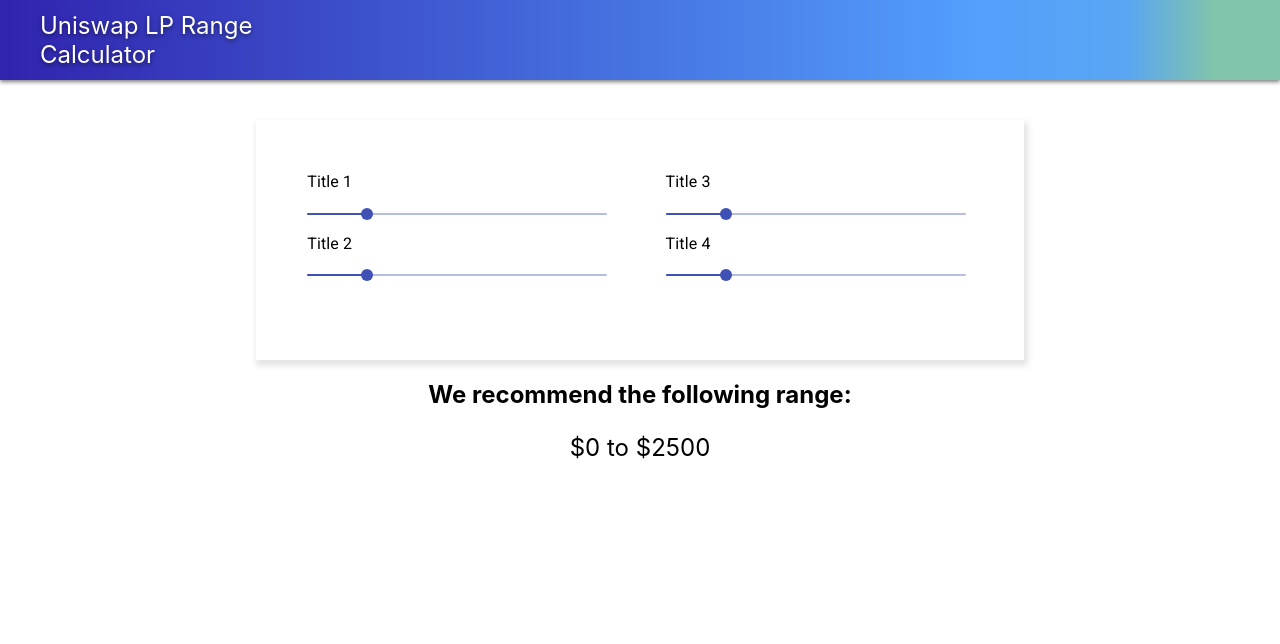
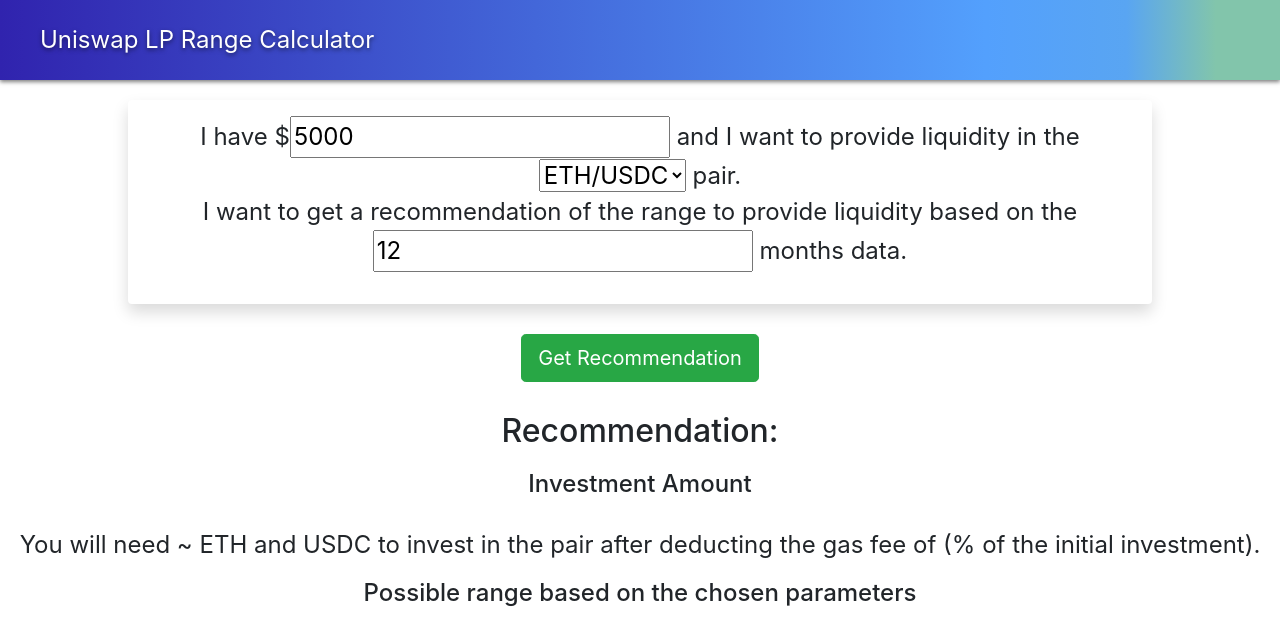
Before and after one commit to Samuel787/lp-calculator, a React (Create React App) app: page / in a window 1280 px wide. Shown: the top 644 px of the page. Built offline with nearby package versions, Linux system fonts and the light colour scheme.

Commit message:
Add base react code for frontend

```diff
--- a/public/index.html
+++ b/public/index.html
@@ -5,15 +5,16 @@
         <link rel="icon" href="%PUBLIC_URL%/favicon.ico" />
         <meta name="viewport" content="width=device-width, initial-scale=1" />
         <meta name="theme-color" content="#000000" />
-    <meta
-      name="description"
-      content="Uniswap LP Calculator created by NUS FinTech Society"
-    />
+        <meta name="description" content="Uniswap LP Calculator created by NUS FinTech Society" />
         <link rel="apple-touch-icon" href="%PUBLIC_URL%/logo192.png" />
+
         <link
             rel="stylesheet"
-      href="https://fonts.googleapis.com/css?family=Roboto:300,400,500,700&display=swap"
+            href="https://stackpath.bootstrapcdn.com/bootstrap/4.1.3/css/bootstrap.min.css"
+            integrity="sha384-MCw98/SFnGE8fJT3GXwEOngsV7Zt27NXFoaoApmYm81iuXoPkFOJwJ8ERdknLPMO"
+            crossorigin="anonymous"
         />
+
         <!--
       manifest.json provides metadata used when your web app is installed on a
       user's mobile device or desktop. See https://developers.google.com/web/fundamentals/web-app-manifest/
@@ -42,6 +43,5 @@
 
       To begin the development, run `npm start` or `yarn start`.
       To create a production bundle, use `npm run build` or `yarn build`.
-    -->
-  </body>
+    --></body>
 </html>
--- a/src/App.css
+++ b/src/App.css
@@ -40,3 +40,18 @@
         transform: rotate(360deg);
     }
 }
+
+#body {
+    display: flex;
+    flex-direction: column;
+    align-items: center;
+}
+
+h2,
+h4 {
+    padding-bottom: 20px;
+}
+
+#recommendationBtn {
+    margin-bottom: 30px;
+}
--- a/src/App.js
+++ b/src/App.js
@@ -31,8 +31,13 @@
         return (
             <AppWrapper>
                 <NavBar />
-                <CalculatorForm onRangeChange={this.onRangeChange} />
-                <ResultArea {...this.state} />
+                <div id="body">
+                    <CalculatorForm onRangeChange={this.onRangeChange} />
+                    <button type="button" id="recommendationBtn" class="btn btn-success btn-lg">
+                        Get Recommendation
+                    </button>
+                    <ResultArea {...this.state} />
+                </div>
             </AppWrapper>
         );
     }
--- /dev/null
+++ b/src/Components/calculator-form/calculatorForm.css
@@ -0,0 +1,6 @@
+#calculatorForm {
+    text-align: center;
+    width: 80%;
+    margin-top: 20px;
+    margin-bottom: 30px !important;
+}
--- a/src/Components/calculator-form/calculatorForm.js
+++ b/src/Components/calculator-form/calculatorForm.js
@@ -1,36 +1,20 @@
 import React from "react";
-import RangeSlider from "../range-slider/rangeSlider";
-
-import { FormWrapper, FormColumn } from "./styled";
+import CustomInput from "../customInput/customInput";
+import "./calculatorForm.css";
 
 const CalculatorForm = (props) => {
     return (
-        <FormWrapper>
-            <FormColumn>
-                <RangeSlider
-                    title="Title 1"
-                    rangeChange={props.onRangeChange}
-                    sliderId="rangeValue1"
-                />
-                <RangeSlider
-                    title="Title 2"
-                    rangeChange={props.onRangeChange}
-                    sliderId="rangeValue2"
-                />
-            </FormColumn>
-            <FormColumn>
-                <RangeSlider
-                    title="Title 3"
-                    rangeChange={props.onRangeChange}
-                    sliderId="rangeValue3"
-                />
-                <RangeSlider
-                    title="Title 4"
-                    rangeChange={props.onRangeChange}
-                    sliderId="rangeValue4"
-                />
-            </FormColumn>
-        </FormWrapper>
+        <div id="calculatorForm" className="shadow p-3 mb-5 bg-white rounded">
+            <p>
+                I have $<CustomInput id="amount" type="number" value="5000" /> and I want to provide
+                liquidity in the
+                <select id="pair">
+                    <option value="ETH/USDC">ETH/USDC</option>
+                </select>{" "}
+                pair. <br />I want to get a recommendation of the range to provide liquidity based
+                on the <CustomInput id="numOfMonths" type="number" value="12" /> months data.
+            </p>
+        </div>
     );
 };
 
--- a/src/Components/calculator-form/styled.js
+++ /dev/null
@@ -1,34 +0,0 @@
-import styled from "styled-components";
-
-export const FormWrapper = styled.div`
-  display: flex;
-  justify-content: center;
-  flex-direction: row;
-  align-items: center;
-  justify-content: space-evenly;
-  box-shadow: 2px 4px 6px 2px #e5e5e5;
-  width: 60%;
-  height: 30%;
-  margin: auto;
-  margin-top: 40px;
-`;
-
-export const FormColumn = styled.div`
-  display: flex;
-  flex-direction: column;
-  height: 100%;
-  width: 40%;
-  margin-top: 100px;
-`;
-
-export const Row = styled.div`
-  display: flex;
-  flex-direction: row;
-  justify-content: space-between;
-  align-items: center;
-  height: ${(props) => (props.advanced ? 25 : 100 / 3)}%;
-`;
-
-export const Input = styled.input`
-  text-align: center;
-`;
--- /dev/null
+++ b/src/Components/customInput/customInput.js
@@ -0,0 +1,8 @@
+import React from "react";
+
+const CustomInput = (props) => {
+    console.log("test");
+    return <input type={props.type} id={props.id} className="customInput" value={props.value} />;
+};
+
+export default CustomInput;
--- a/src/Components/navbar/styled.js
+++ b/src/Components/navbar/styled.js
@@ -1,20 +1,13 @@
 import styled from "styled-components";
 
 export const Navbar = styled.nav`
-  background-image: linear-gradient(
-    90deg,
-    #3023ae 0%,
-    #53a0fd 77%,
-    #59a5f2 88%,
-    #82c5ab 95%
-  );
+    background-image: linear-gradient(90deg, #3023ae 0%, #53a0fd 77%, #59a5f2 88%, #82c5ab 95%);
     box-shadow: 0 2px 4px 0 rgba(0, 0, 0, 0.5);
     height: 10%;
 `;
 
 export const NavbarList = styled.ul`
     height: 100%;
-  width: 20%;
     margin: 0;
     display: flex;
     align-items: center;
--- a/src/Components/range-slider/rangeSlider.js
+++ /dev/null
@@ -1,33 +0,0 @@
-import React from "react";
-import { makeStyles } from "@material-ui/core/styles";
-import Typography from "@material-ui/core/Typography";
-import Slider from "@material-ui/core/Slider";
-
-const useStyles = makeStyles({
-    root: {
-        width: 300,
-    },
-});
-
-const DiscreteSlider = ({ title, rangeChange, sliderId }) => {
-    const classes = useStyles();
-
-    return (
-        <div className={classes.root}>
-            <Typography id="discrete-slider" gutterBottom>
-                {title}
-            </Typography>
-            <Slider
-                id={sliderId}
-                defaultValue={30}
-                aria-labelledby="discrete-slider"
-                valueLabelDisplay="auto"
-                min={10}
-                max={110}
-                onChangeCommitted={rangeChange}
-            />
-        </div>
-    );
-};
-
-export default DiscreteSlider;
--- a/src/Components/result-area/resultArea.js
+++ b/src/Components/result-area/resultArea.js
@@ -5,8 +5,15 @@
     console.log(props);
     return (
         <div className="resultContainer">
-            <h2>We recommend the following range:</h2>
-            <p>$0 to $2500</p>
+            <h2>Recommendation:</h2>
+            <h4>Investment Amount</h4>
+            <p>
+                You will need ~ {props.ethNum} ETH and {props.usdc} USDC to invest in the pair after
+                deducting the gas fee of {props.gasFee}({props.gasPercent}% of the initial
+                investment).
+            </p>
+            <h4>Possible range based on the chosen parameters</h4>
+            <p>{props.range}</p>
         </div>
     );
 };
```
Lines whose indentation alone changed are shown as unchanged.
